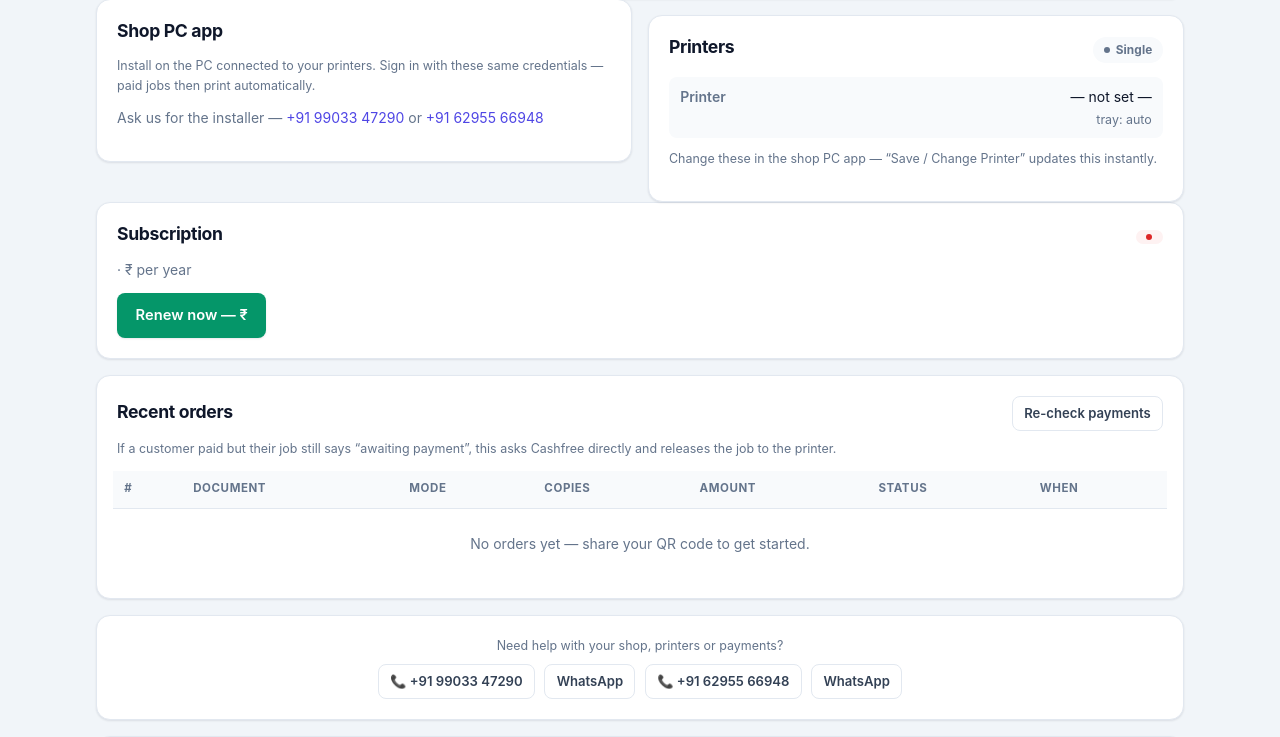
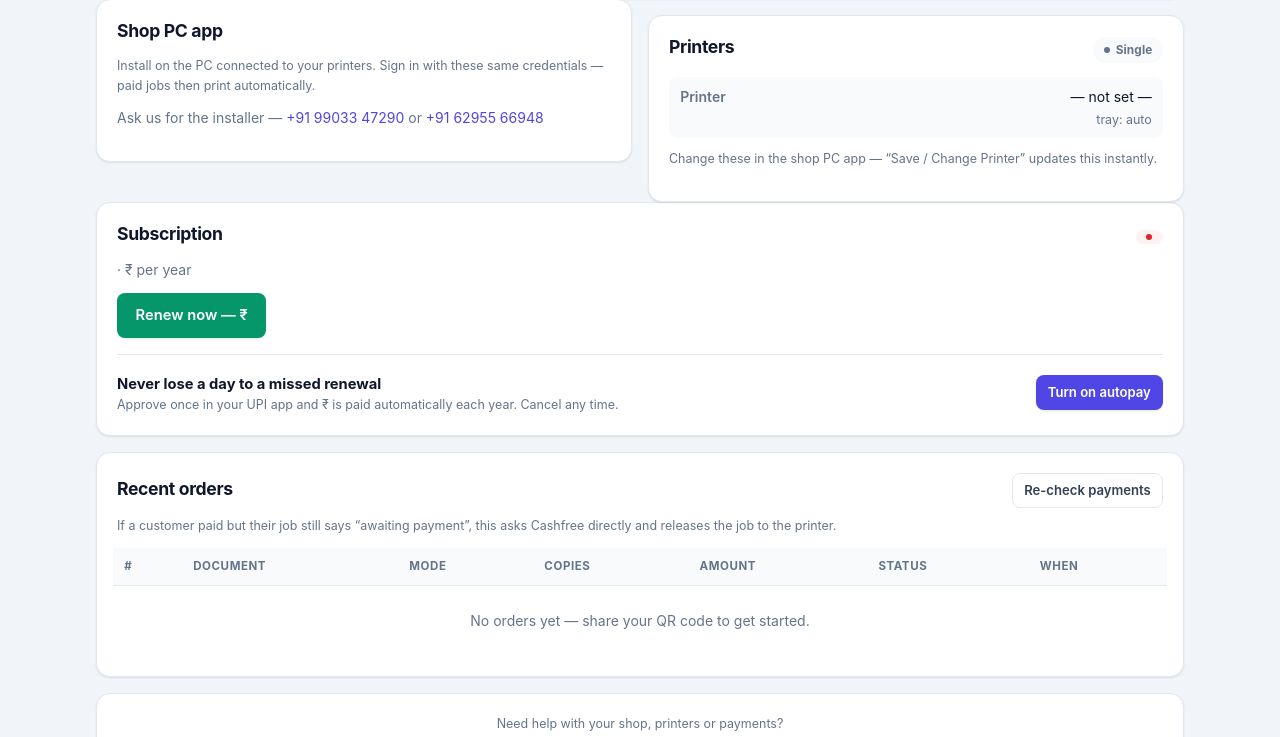
Before and after one commit to Souvik-Ghosh-js/PrintHub, a Flask app: template server/templates/vendor_dashboard.html in a window 1280 px wide. Shown: the part 1075-1812 px from the top of the page. Run offline with Flask 3, Linux system fonts and the light colour scheme; the template is opened without the code that fills it, so the values that code supplies are empty.

Commit message:
Add autopay so renewals are debited automatically
Vendors on a monthly or yearly plan approve a UPI Autopay / e-NACH / card
mandate once from the dashboard. Cashfree then debits each cycle by itself
(plan_type PERIODIC) and tells us over a webhook, which extends the
subscription exactly as a manual renewal does. We never schedule or raise a
charge, and we never hold the mandate.

The first automatic charge is deferred to the end of the period the vendor
has already paid for, so nobody is billed twice.

Co-Authored-By: Claude Opus 5 <noreply@anthropic.com>

```diff
--- a/server/app.py
+++ b/server/app.py
@@ -15,7 +15,7 @@ import os
 import re
 import time
 import uuid
-from datetime import datetime
+from datetime import datetime, timedelta
 from functools import wraps
 
 from flask import (Flask, request, jsonify, render_template, send_file,
@@ -27,6 +27,7 @@ from PIL import Image
 
 import billing
 import cashfree
+import cashfree_subs
 import config
 import db
 import docscan
@@ -999,6 +1000,12 @@ def vendor_dashboard(vendor):
         plans=config.PLANS, worker_exe=worker_exe_available(),
         has_gateway=has_gateway, has_prices=has_prices, stats=stats,
         live=billing.has_access(vendor) and has_gateway and has_prices,
+        days_left=billing.days_until_renewal(vendor),
+        autopay_on=(vendor.get("autopay_status") or "").upper() == "ACTIVE",
+        autopay_pending=(vendor.get("autopay_status") or "").upper()
+                        in ("INITIALIZED", "BANK_APPROVAL_PENDING"),
+        renewal_amount=(billing.renewal_amount(vendor["plan"])
+                        if vendor["plan"] != "lifetime" else 0),
         shop_url=f"{base}/{vendor['shop_code']}",
         webhook_url=f"{base}/payment/webhook/vendor")
 
@@ -1102,6 +1109,179 @@ def _start_subscription_checkout(vendor, purpose):
                            order_id=order_id, purpose=purpose,
                            payment_session_id=result["payment_session_id"],
                            cf_env=config.PLATFORM_CASHFREE_ENV), None
+
+
+# ===========================================================================
+# Autopay — the vendor authorises a mandate once and Cashfree debits each
+# cycle by itself (plan_type PERIODIC). We never schedule or raise a charge.
+# ===========================================================================
+AUTOPAY_INTERVAL = {"monthly": ("MONTH", 1), "yearly": ("YEAR", 1)}
+
+
+@app.route("/vendor/autopay/start", methods=["POST"])
+@vendor_required
+def vendor_autopay_start(vendor):
+    """Create the mandate and send the vendor to Cashfree to approve it."""
+    if vendor["plan"] == "lifetime":
+        flash("Lifetime plans have nothing to renew — autopay is not needed.")
+        return redirect(url_for("vendor_dashboard"))
+    if vendor["plan"] not in AUTOPAY_INTERVAL:
+        flash("Autopay is not available for this plan.")
+        return redirect(url_for("vendor_dashboard"))
+    if not cashfree.configured(config.PLATFORM_CASHFREE_APP_ID,
+                               config.PLATFORM_CASHFREE_SECRET_KEY):
+        flash("Autopay is not available yet — please renew manually.")
+        return redirect(url_for("vendor_dashboard"))
+
+    amount = billing.renewal_amount(vendor["plan"])
+    if amount > cashfree_subs.UPI_AUTOPAY_NO_AFA_LIMIT:
+        flash(f"₹{amount} is above the ₹{cashfree_subs.UPI_AUTOPAY_NO_AFA_LIMIT} "
+              f"UPI Autopay limit — please renew manually each period.")
+        return redirect(url_for("vendor_dashboard"))
+
+    interval_type, intervals = AUTOPAY_INTERVAL[vendor["plan"]]
+    sub_id = f"PHSUB_{vendor['id']}_{int(time.time())}"
+    # The mandate should start charging when the CURRENT period ends, so the
+    # vendor is never billed twice for the same month.
+    first_charge = None
+    if vendor.get("renews_at"):
+        r = vendor["renews_at"]
+        if isinstance(r, str):
+            try:
+                r = datetime.fromisoformat(r)
+            except ValueError:
+                r = None
+        # Cashfree requires a future date; leave a day's margin.
+        if r and r > datetime.now() + timedelta(days=1):
+            first_charge = r.strftime("%Y-%m-%dT%H:%M:%S+05:30")
+
+    res = cashfree_subs.create_subscription(
+        config.PLATFORM_CASHFREE_APP_ID,
+        config.PLATFORM_CASHFREE_SECRET_KEY,
+        config.PLATFORM_CASHFREE_ENV,
+        subscription_id=sub_id,
+        amount=amount,
+        interval_type=interval_type,
+        intervals=intervals,
+        customer_email=vendor.get("email"),
+        customer_phone=vendor.get("phone"),
+        return_url=f"{request.url_root}vendor/autopay/return",
+        first_charge_time=first_charge,
+        note=f"PrintHub {vendor['plan']} renewal for {vendor['shop_name']}",
+    )
+    if not res["success"] or not res.get("session_id"):
+        flash(f"Could not start autopay: {res.get('error', 'unknown error')}")
+        return redirect(url_for("vendor_dashboard"))
+
+    db.update_vendor(vendor["id"], {
+        "autopay_subscription_id": res["subscription_id"],
+        "autopay_status": res.get("status") or "INITIALIZED",
+    })
+    db.log_activity("vendor", "autopay_started",
+                    f"mandate {res['subscription_id']} for ₹{amount} "
+                    f"per {interval_type.lower()}", vendor_id=vendor["id"])
+    return render_template("autopay.html", vendor=vendor, amount=amount,
+                           interval=interval_type.lower(),
+                           session_id=res["session_id"],
+                           cf_env=config.PLATFORM_CASHFREE_ENV,
+                           first_charge=first_charge)
+
+
+@app.route("/vendor/autopay/return")
+@vendor_required
+def vendor_autopay_return(vendor):
+    """Where Cashfree sends the vendor after they approve the mandate. The
+    webhook is authoritative; this just reports what the API says now."""
+    sub_id = vendor.get("autopay_subscription_id")
+    status = None
+    if sub_id:
+        d = cashfree_subs.fetch_subscription(
+            config.PLATFORM_CASHFREE_APP_ID,
+            config.PLATFORM_CASHFREE_SECRET_KEY,
+            config.PLATFORM_CASHFREE_ENV, sub_id) or {}
+        status = (d.get("subscription_status") or "").upper()
+        if status:
+            db.update_vendor(vendor["id"], {
+                "autopay_status": status,
+                "autopay_next_charge": d.get("next_schedule_date"),
+            })
+    if status == "ACTIVE":
+        flash("Autopay is on — your renewal will be paid automatically.")
+    elif status in ("BANK_APPROVAL_PENDING", "INITIALIZED"):
+        flash("Autopay is being confirmed by your bank. This can take a "
+              "little while; the dashboard will update on its own.")
+    else:
+        flash("Autopay was not set up. You can try again or keep renewing "
+              "manually.")
+    return redirect(url_for("vendor_dashboard"))
+
+
+@app.route("/vendor/autopay/cancel", methods=["POST"])
+@vendor_required
+def vendor_autopay_cancel(vendor):
+    sub_id = vendor.get("autopay_subscription_id")
+    if sub_id:
+        cashfree_subs.cancel_subscription(
+            config.PLATFORM_CASHFREE_APP_ID,
+            config.PLATFORM_CASHFREE_SECRET_KEY,
+            config.PLATFORM_CASHFREE_ENV, sub_id)
+        db.log_activity("vendor", "autopay_cancelled", f"mandate {sub_id}",
+                        vendor_id=vendor["id"])
+    db.update_vendor(vendor["id"], {"autopay_status": "CANCELLED",
+                                    "autopay_next_charge": None})
+    flash("Autopay turned off. Remember to renew manually before your "
+          "subscription expires.")
+    return redirect(url_for("vendor_dashboard"))
+
+
+@app.route("/payment/webhook/autopay", methods=["POST"])
+def autopay_webhook():
+    """Cashfree tells us about mandate authorisation and every automatic
+    debit. A successful recurring charge extends the subscription exactly as
+    a manual renewal would."""
+    raw = request.get_data(as_text=True)
+    if not cashfree.verify_webhook(config.PLATFORM_CASHFREE_WEBHOOK_SECRET,
+                                   request.headers, raw):
+        print("[webhook/autopay] REJECTED: bad signature")
+        return jsonify({"error": "invalid signature"}), 401
+
+    ev = cashfree_subs.parse_webhook(raw)
+    sub_id = ev.get("subscription_id")
+    if not sub_id:
+        return jsonify({"status": "ignored"}), 200
+    vendor = db.get_vendor_by_autopay(sub_id)
+    if not vendor:
+        print(f"[webhook/autopay] unknown subscription {sub_id}")
+        return jsonify({"status": "unknown subscription"}), 200
+
+    fields = {}
+    if ev.get("subscription_status"):
+        fields["autopay_status"] = ev["subscription_status"]
+    if ev.get("next_schedule_date"):
+        fields["autopay_next_charge"] = ev["next_schedule_date"]
+
+    etype = ev.get("type")
+    if etype == cashfree_subs.EVENT_AUTH:
+        ok = ev.get("authorization_status") in ("SUCCESS", "ACTIVE")
+        fields["autopay_status"] = "ACTIVE" if ok else "AUTH_FAILED"
+        db.log_activity("system", "autopay_authorised" if ok else "autopay_auth_failed",
+                        f"mandate {sub_id}", vendor_id=vendor["id"])
+    elif etype == cashfree_subs.EVENT_PAID and ev.get("payment_status") == "SUCCESS":
+        # The whole point: an automatic debit renews the subscription.
+        billing.record_renewal_payment(vendor, method="autopay",
+                                       reference=str(ev.get("payment_id") or sub_id))
+        db.log_activity("system", "autopay_charged",
+                        f"₹{ev.get('payment_amount')} debited automatically "
+                        f"(mandate {sub_id})", vendor_id=vendor["id"])
+    elif etype == cashfree_subs.EVENT_FAILED:
+        db.log_activity("system", "autopay_failed",
+                        f"automatic debit failed: "
+                        f"{ev.get('failure_reason') or 'unknown'} — the vendor "
+                        f"must renew manually", vendor_id=vendor["id"])
+
+    if fields:
+        db.update_vendor(vendor["id"], fields)
+    return jsonify({"status": "ok"})
 
 
 @app.route("/pay/onboard/<code>")
@@ -1270,6 +1450,13 @@ def worker_jobs():
     except Exception as e:
         print(f"[reconcile] {e}")
 
+    # Move expired subscriptions into grace/suspended even for shops whose
+    # owners never open the dashboard.
+    try:
+        billing.sweep_subscriptions()
+    except Exception as e:
+        print(f"[sweep] {e}")
+
     # Give back any job whose worker vanished mid-print, then take out of
     # circulation anything that has already been tried too many times.
     db.release_stale_claims()
@@ -1404,6 +1591,7 @@ def admin_logout():
 @app.route("/admin")
 @admin_required
 def admin_panel():
+    billing.sweep_subscriptions()
     vendors = [billing.refresh_status(v) for v in db.list_vendors()]
     payments = db.list_payments(limit=100)
     activity = db.list_activity(limit=150)
--- a/server/templates/vendor_dashboard.html
+++ b/server/templates/vendor_dashboard.html
@@ -190,6 +190,14 @@
     <p class="muted">{{ plans[vendor.plan].label }} · ₹{{ plans[vendor.plan].fee }} per
       {{ 'month' if vendor.plan == 'monthly' else 'year' }}
       {% if vendor.renews_at %}· renews {{ vendor.renews_at }}{% endif %}</p>
+    {% if days_left is not none and days_left >= 0 and days_left <= 7
+          and vendor.status == 'active' %}
+      <div class="note note-warn" style="margin-bottom:.8rem;">
+        <strong>Renewal due {{ 'today' if days_left == 0 else
+          'in ' ~ days_left ~ ' day' ~ ('' if days_left == 1 else 's') }}</strong>
+        — ₹{{ renewal_amount }} keeps your shop online. Renew below so your
+        customers are never turned away.</div>
+    {% endif %}
     {% if vendor.status == 'grace' %}
       <div class="note note-warn" style="margin-bottom:.8rem;">
         Payment overdue — you're in the grace period until {{ vendor.grace_until }}.
@@ -198,9 +206,47 @@
       <div class="note note-bad" style="margin-bottom:.8rem;">
         Your shop is offline. Renew to restore service.</div>
     {% endif %}
-    <form method="post" action="{{ url_for('vendor_renew_online') }}">
+    <form method="post" action="{{ url_for('vendor_renew_online') }}"
+          style="display:inline;">
       <button type="submit" class="btn btn-success">Renew now — ₹{{ plans[vendor.plan].fee }}</button>
     </form>
+
+    <!-- autopay -->
+    <div style="margin-top:1rem; padding-top:1rem; border-top:1px solid var(--line);">
+      {% if autopay_on %}
+        <div class="row-between" style="flex-wrap:wrap; gap:.6rem;">
+          <div>
+            <span class="pill pill-ok">autopay on</span>
+            <span class="muted tiny">
+              ₹{{ plans[vendor.plan].fee }} is debited automatically each
+              {{ 'month' if vendor.plan == 'monthly' else 'year' }}{% if vendor.autopay_next_charge %} ·
+              next {{ vendor.autopay_next_charge[:10] }}{% endif %}.
+            </span>
+          </div>
+          <form method="post" action="{{ url_for('vendor_autopay_cancel') }}"
+                style="margin:0;">
+            <button type="submit" class="btn btn-ghost btn-sm">Turn off</button>
+          </form>
+        </div>
+      {% elif autopay_pending %}
+        <span class="pill pill-warn">autopay pending</span>
+        <span class="muted tiny">Waiting for your bank to confirm the mandate.
+          Refresh in a few minutes.</span>
+      {% else %}
+        <div class="row-between" style="flex-wrap:wrap; gap:.6rem;">
+          <div>
+            <strong style="font-size:.92rem;">Never lose a day to a missed renewal</strong>
+            <div class="muted tiny">Approve once in your UPI app and
+              ₹{{ plans[vendor.plan].fee }} is paid automatically each
+              {{ 'month' if vendor.plan == 'monthly' else 'year' }}. Cancel any time.</div>
+          </div>
+          <form method="post" action="{{ url_for('vendor_autopay_start') }}"
+                style="margin:0;">
+            <button type="submit" class="btn btn-primary btn-sm">Turn on autopay</button>
+          </form>
+        </div>
+      {% endif %}
+    </div>
   {% endif %}
 </div>
 
```
Also changed, not shown: server/billing.py (+42 -0 lines), server/cashfree_subs.py (added, +175 -0 lines), server/db.py (+13 -0 lines), server/schema.sql (+10 -0 lines), server/templates/autopay.html (added, +56 -0 lines), server/printhub.sqlite.
